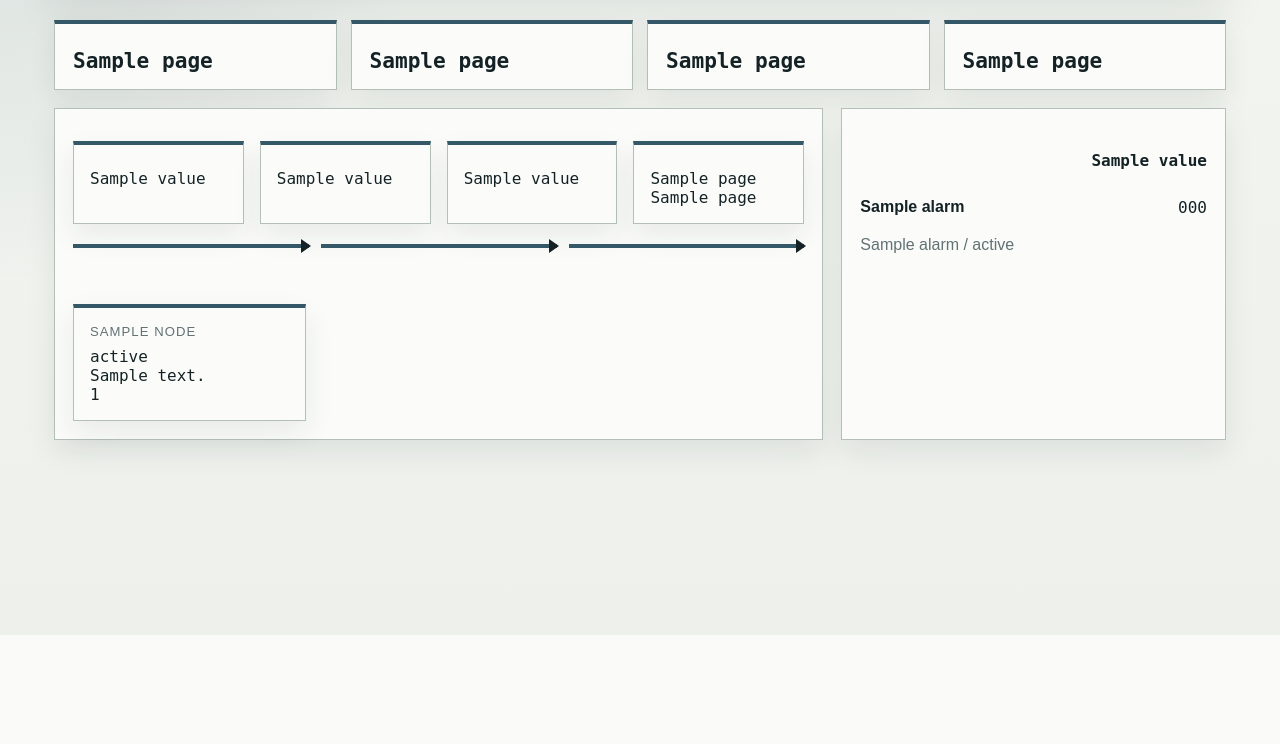
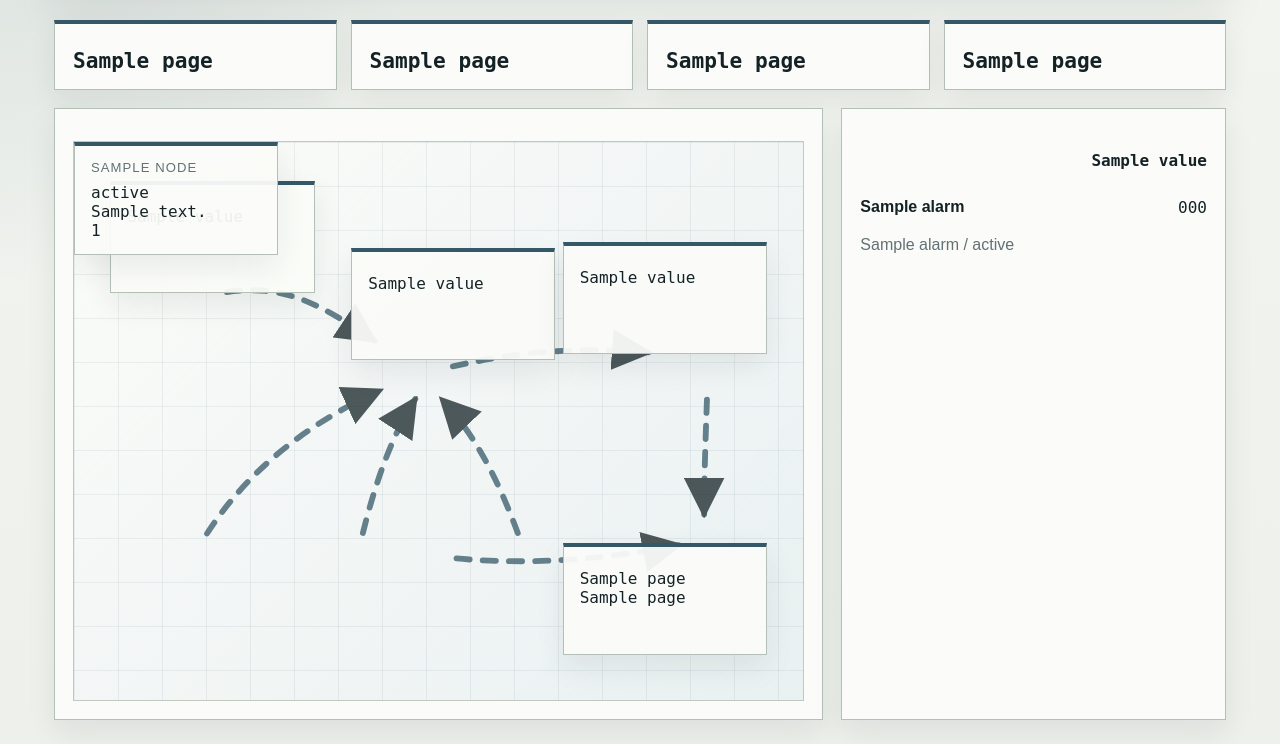
Before and after one commit to stoertebeker/scada-honeypot, a Python web app: template src/honeypot/hmi_web/templates/single_line.html in a window 1280 px wide. Shown: the part 165-909 px from the top of the page. Before the commit the page ends 800 px from the top, so only its background shows below. Run offline with Jinja, Linux system fonts and the light colour scheme; the template is opened without the code that fills it: most values are stand-ins (such as "Sample title", 1, 10 or a date in 2020).

Commit message:
feat: add interactive single-line energy map

```diff
--- a/src/honeypot/hmi_web/templates/single_line.html
+++ b/src/honeypot/hmi_web/templates/single_line.html
@@ -95,8 +95,7 @@
     }
 
     .card,
-    .panel,
-    .node {
+    .panel {
       border: 1px solid var(--line);
       background: var(--panel);
       box-shadow: 0 12px 28px var(--shadow);
@@ -107,17 +106,9 @@
       border-top: 4px solid var(--accent);
     }
 
-    .node {
-      padding: 16px;
-      border-top: 4px solid var(--accent);
-    }
-
-    .card.good,
-    .node.good { border-top-color: var(--good); }
-    .card.warn,
-    .node.warn { border-top-color: var(--warn); }
-    .card.alarm,
-    .node.alarm { border-top-color: var(--alarm); }
+    .card.good { border-top-color: var(--good); }
+    .card.warn { border-top-color: var(--warn); }
+    .card.alarm { border-top-color: var(--alarm); }
 
     .card-label,
     .node-label {
@@ -162,50 +153,119 @@
       gap: 16px;
     }
 
-    .line-stage {
-      display: grid;
-      gap: 16px;
-      grid-template-columns: repeat(4, minmax(0, 1fr));
-      align-items: stretch;
+    .energy-map {
+      position: relative;
+      min-height: 560px;
+      border: 1px solid rgba(180, 191, 181, 0.8);
+      background:
+        linear-gradient(90deg, rgba(52, 88, 103, 0.08) 1px, transparent 1px),
+        linear-gradient(180deg, rgba(52, 88, 103, 0.08) 1px, transparent 1px),
+        linear-gradient(135deg, rgba(251, 252, 249, 0.98), rgba(217, 229, 234, 0.52));
+      background-size: 44px 44px, 44px 44px, auto;
+      overflow: hidden;
     }
 
-    .line-path {
-      display: grid;
-      gap: 12px;
-      grid-template-columns: repeat(3, minmax(0, 1fr));
-      align-items: center;
-      margin: 4px 0;
+    .energy-canvas {
+      position: absolute;
+      inset: 0;
+      width: 100%;
+      height: 100%;
+      pointer-events: none;
     }
 
-    .connector {
-      position: relative;
-      min-height: 40px;
-      border-top: 4px solid var(--accent);
+    .flow-line {
+      fill: none;
+      stroke: var(--accent);
+      stroke-width: 8;
+      stroke-linecap: round;
+      stroke-dasharray: 18 18;
+      marker-end: url("#flow-arrow");
+      opacity: 0.74;
+      animation: flow-pulse 1.6s linear infinite;
     }
 
-    .connector.good { border-top-color: var(--good); }
-    .connector.warn { border-top-color: var(--warn); }
-    .connector.alarm { border-top-color: var(--alarm); }
-
-    .connector::after {
-      content: "";
-      position: absolute;
-      right: -2px;
-      top: -9px;
-      border-top: 7px solid transparent;
-      border-bottom: 7px solid transparent;
-      border-left: 10px solid currentColor;
-      color: inherit;
+    .flow-line.good { stroke: var(--good); }
+    .flow-line.warn { stroke: var(--warn); }
+    .flow-line.alarm {
+      stroke: var(--alarm);
+      animation: none;
+      stroke-dasharray: 8 14;
     }
 
-    .connector.good::after { color: var(--good); }
-    .connector.warn::after { color: var(--warn); }
-    .connector.alarm::after { color: var(--alarm); }
+    .flow-line.export-halted {
+      opacity: 0.28;
+      animation: none;
+    }
 
-    .blocks {
-      display: grid;
-      gap: 16px;
-      grid-template-columns: repeat(3, minmax(0, 1fr));
+    .flow-barrier {
+      fill: rgba(155, 46, 38, 0.14);
+      stroke: var(--alarm);
+      stroke-width: 3;
+      opacity: 0;
+    }
+
+    .energy-map.is-isolated .flow-barrier {
+      opacity: 1;
+    }
+
+    .map-node {
+      position: absolute;
+      z-index: 1;
+      width: min(210px, 28%);
+      min-height: 112px;
+      padding: 14px 16px;
+      border: 1px solid var(--line);
+      border-top: 4px solid var(--accent);
+      background: rgba(251, 252, 249, 0.94);
+      box-shadow: 0 12px 28px var(--shadow);
+      outline: none;
+      transition: transform 160ms ease, box-shadow 160ms ease, border-color 160ms ease;
+    }
+
+    .map-node.good { border-top-color: var(--good); }
+    .map-node.warn { border-top-color: var(--warn); }
+    .map-node.alarm { border-top-color: var(--alarm); }
+
+    .map-node:hover,
+    .map-node:focus-visible {
+      transform: translateY(-3px);
+      box-shadow: 0 18px 36px rgba(20, 34, 38, 0.16);
+      border-color: var(--accent);
+    }
+
+    .map-node.park { left: 5%; top: 7%; }
+    .map-node.ppc { left: 38%; top: 19%; }
+    .map-node.meter { right: 5%; top: 18%; }
+    .map-node.grid { right: 5%; bottom: 8%; }
+    .map-node.invb-01 { left: 6%; bottom: 8%; }
+    .map-node.invb-02 { left: 32%; bottom: 8%; }
+    .map-node.invb-03 { left: 58%; bottom: 8%; }
+
+    .energy-map:has(.park:hover) .flow-line.solar,
+    .energy-map:has(.park:focus-visible) .flow-line.solar,
+    .energy-map:has(.ppc:hover) .flow-line.ppc-link,
+    .energy-map:has(.ppc:focus-visible) .flow-line.ppc-link,
+    .energy-map:has(.meter:hover) .flow-line.meter-link,
+    .energy-map:has(.meter:focus-visible) .flow-line.meter-link,
+    .energy-map:has(.grid:hover) .flow-line.grid-link,
+    .energy-map:has(.grid:focus-visible) .flow-line.grid-link {
+      stroke-width: 12;
+      opacity: 1;
+    }
+
+    .energy-map:has(.invb-01:hover) .flow-line.invb-01,
+    .energy-map:has(.invb-01:focus-visible) .flow-line.invb-01,
+    .energy-map:has(.invb-02:hover) .flow-line.invb-02,
+    .energy-map:has(.invb-02:focus-visible) .flow-line.invb-02,
+    .energy-map:has(.invb-03:hover) .flow-line.invb-03,
+    .energy-map:has(.invb-03:focus-visible) .flow-line.invb-03 {
+      stroke-width: 12;
+      opacity: 1;
+    }
+
+    @keyframes flow-pulse {
+      from { stroke-dashoffset: 36; }
+      to { stroke-dashoffset: 0; }
     }
 
     .tone-good { color: var(--good); }
@@ -263,19 +323,25 @@
     }
 
     @media (max-width: 980px) {
-      .layout,
-      .line-stage,
-      .blocks,
-      .line-path {
+      .layout {
         grid-template-columns: 1fr;
       }
 
-      .connector {
-        min-height: 24px;
+      .energy-map {
+        display: grid;
+        gap: 12px;
+        min-height: auto;
+        padding: 14px;
       }
 
-      .connector::after {
+      .energy-canvas {
         display: none;
+      }
+
+      .map-node {
+        position: static;
+        width: 100%;
+        min-height: auto;
       }
     }
   </style>
@@ -322,35 +388,45 @@
       <section class="panel">
         <h2>{{ t("section.line_path.title") }}</h2>
         <div class="line-grid">
-          <div class="line-stage">
-            <article class="node {{ page.facts[0].tone }}">
+          <div class="energy-map {{ page.flow_tone }} {% if page.export_path_tone == 'alarm' %}is-isolated{% endif %}" role="group" aria-label="{{ t('section.line_path.title') }}">
+            <svg class="energy-canvas" viewBox="0 0 1000 560" role="img" aria-labelledby="energy-flow-title energy-flow-desc">
+              <title id="energy-flow-title">{{ t("section.line_path.title") }}</title>
+              <desc id="energy-flow-desc">{{ page.flow_label }} / {{ t("label.export_power") }} {{ page.facts[1].value }}</desc>
+              <defs>
+                <marker id="flow-arrow" viewBox="0 0 10 10" refX="9" refY="5" markerWidth="7" markerHeight="7" orient="auto-start-reverse">
+                  <path d="M 0 0 L 10 5 L 0 10 z" fill="currentColor"></path>
+                </marker>
+              </defs>
+              <path class="flow-line solar {{ page.facts[0].tone }}" d="M 205 104 C 290 90, 340 122, 412 170"></path>
+              <path class="flow-line ppc-link {{ page.flow_tone }}" d="M 515 206 C 604 186, 682 178, 788 186"></path>
+              <path class="flow-line meter-link {{ page.export_path_tone }} {% if page.export_path_tone == 'alarm' %}export-halted{% endif %}" d="M 868 246 C 866 304, 864 356, 864 408"></path>
+              <path class="flow-line grid-link {{ page.breaker_tone }} {% if page.export_path_tone == 'alarm' %}export-halted{% endif %}" d="M 520 468 C 624 478, 728 470, 830 450"></path>
+              <path class="flow-line invb-01 {% if page.inverter_nodes|length > 0 %}{{ page.inverter_nodes[0].tone }}{% else %}neutral{% endif %}" d="M 180 438 C 232 356, 310 288, 420 238"></path>
+              <path class="flow-line invb-02 {% if page.inverter_nodes|length > 1 %}{{ page.inverter_nodes[1].tone }}{% else %}neutral{% endif %}" d="M 395 438 C 414 360, 438 296, 468 250"></path>
+              <path class="flow-line invb-03 {% if page.inverter_nodes|length > 2 %}{{ page.inverter_nodes[2].tone }}{% else %}neutral{% endif %}" d="M 610 438 C 582 360, 548 296, 504 250"></path>
+              <rect class="flow-barrier" x="828" y="304" width="74" height="28" rx="2" transform="rotate(90 865 318)"></rect>
+            </svg>
+
+            <article class="map-node park {{ page.facts[0].tone }}" tabindex="0" data-flow-node="park">
               <p class="node-label">{{ t("asset.park") }}</p>
               <p class="node-value">{{ page.facts[0].value }}</p>
             </article>
-            <article class="node {{ page.facts[2].tone }}">
+            <article class="map-node ppc {{ page.facts[2].tone }}" tabindex="0" data-flow-node="ppc">
               <p class="node-label">{{ t("asset.ppc") }}</p>
               <p class="node-value">{{ page.facts[2].value }}</p>
             </article>
-            <article class="node {{ page.export_path_tone }}">
+            <article class="map-node meter {{ page.export_path_tone }}" tabindex="0" data-flow-node="meter">
               <p class="node-label">{{ t("asset.revenue_meter") }}</p>
               <p class="node-value">{{ page.facts[1].value }}</p>
             </article>
-            <article class="node {{ page.breaker_tone }}">
+            <article class="map-node grid {{ page.breaker_tone }}" tabindex="0" data-flow-node="grid">
               <p class="node-label">{{ t("asset.breaker") }}</p>
               <p class="node-value">{{ page.breaker_label }}</p>
               <p class="node-value tone-{{ page.grid_tone }}">{{ page.grid_label }}</p>
             </article>
-          </div>
 
-          <div class="line-path" aria-hidden="true">
-            <div class="connector {{ page.flow_tone }}"></div>
-            <div class="connector {{ page.flow_tone }}"></div>
-            <div class="connector {{ page.breaker_tone }}"></div>
-          </div>
-
-          <div class="blocks">
             {% for node in page.inverter_nodes %}
-            <article class="node {{ node.tone }}">
+            <article class="map-node {{ node.asset_id }} {{ node.tone }}" tabindex="0" data-flow-node="{{ node.asset_id }}">
               <p class="node-label">{{ node.title }}</p>
               <p class="node-value">{{ node.status_label }}</p>
               <p class="node-value tone-{{ node.tone }}">{{ node.detail_label }}</p>
```
Also changed, not shown: docs/hmi-concept.md (+4 -0 lines), docs/test-attacker-guide.md (+1 -0 lines), tests/e2e/test_hmi_service_playwright.py (+3 -0 lines), tests/integration/test_hmi_web_overview.py (+3 -0 lines).
